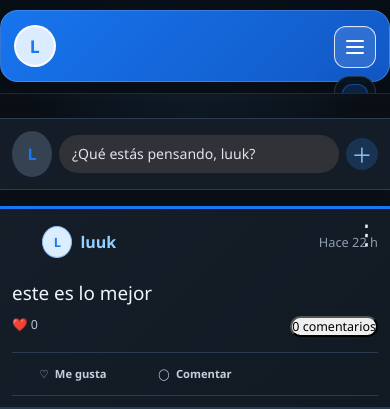
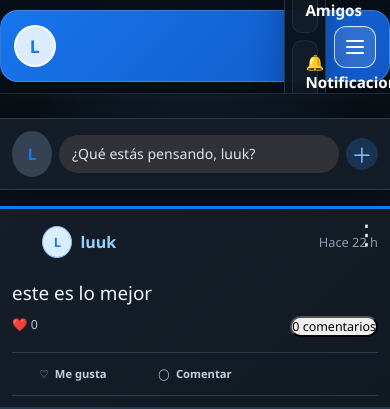
Before and after one commit to luisitoflorez12-arch/miappsocial, a Flask app: page /home/1 in a window 390 px wide, after a click that opens the changed part. Shown: the top 409 px of the page. Run offline with Flask 3, Linux system fonts and the light colour scheme; a user stored in the database is signed in; some libraries are stand-ins or nearby versions.

Commit message:
ajuste menu

```diff
--- a/static/style_new.css
+++ b/static/style_new.css
@@ -3680,8 +3680,9 @@
 
     .mobile-menu-panel {
         position: absolute;
-        top: calc(100% + 0.5rem);
-        right: 0;
+        top: 50%;
+        right: calc(100% + 0.5rem);
+        left: auto;
         z-index: 2000;
         display: flex;
         flex-direction: column;
@@ -3691,6 +3692,19 @@
         border-radius: 16px;
         background: rgba(10, 18, 29, 0.96);
         box-shadow: 0 18px 32px rgba(0, 0, 0, 0.28);
+        transform: translateY(-50%);
+    }
+
+    .mobile-menu-wrap {
+        position: relative;
+        margin-left: auto;
+        z-index: 1800;
+    }
+
+    .mobile-menu-wrap .mobile-menu-panel {
+        right: calc(100% + 0.5rem);
+        left: auto;
+        transform: translateY(-50%);
     }
 
     .mobile-menu-panel[hidden] {
```
